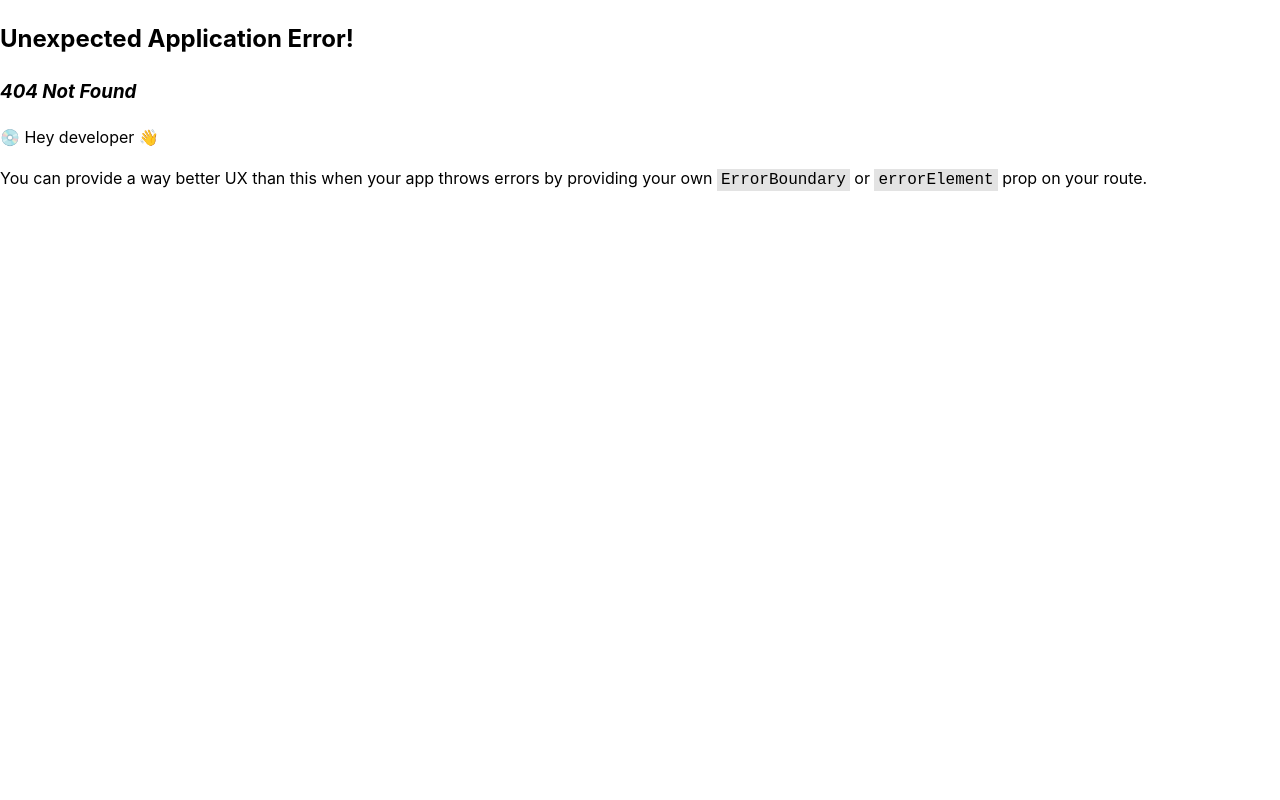
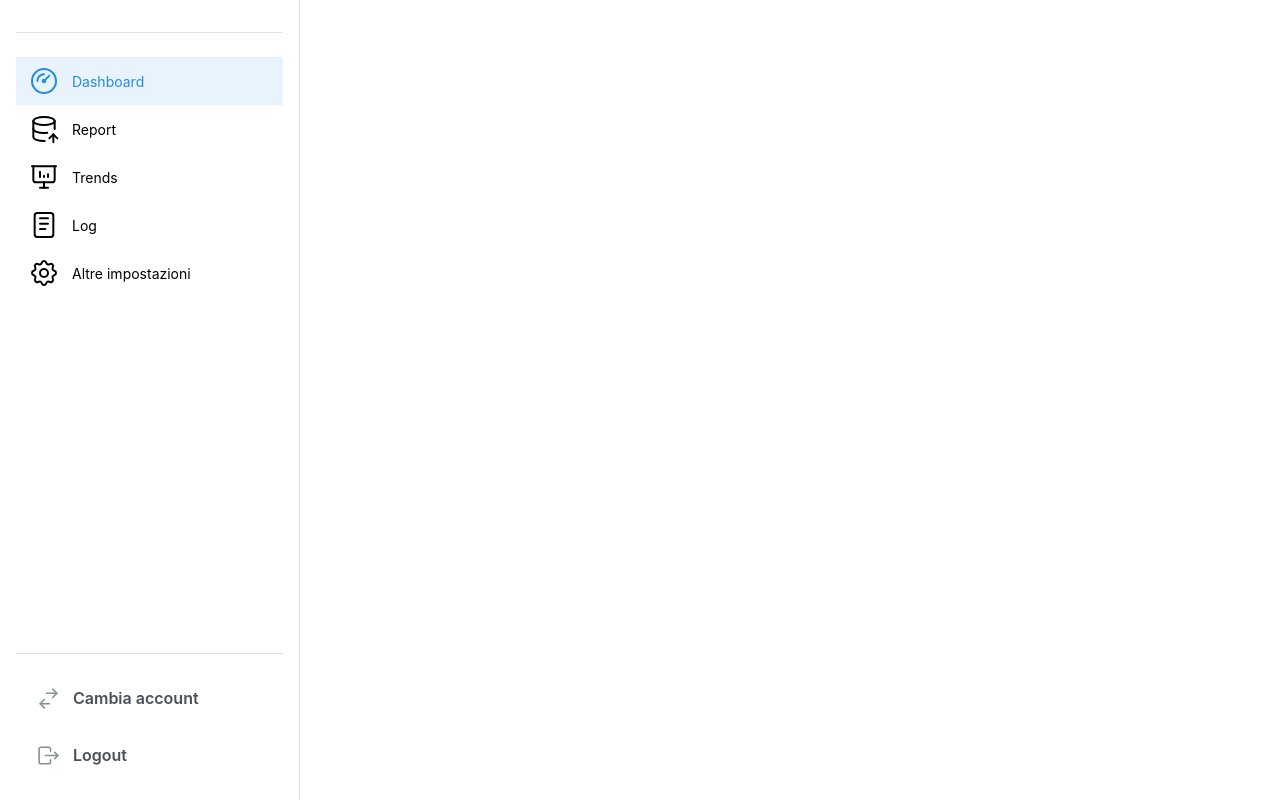
Before and after one commit to CoriMorini/CampiAgricoli_FrontEnd, a React (Vite) app: page /report in a window 1280 px wide. Before the commit this address had no page. Built offline with nearby package versions, Linux system fonts and the light colour scheme.

Commit message:
Add Report page and update Router and Navbar components

```diff
--- a/src/components/Navbar/Navbar.tsx
+++ b/src/components/Navbar/Navbar.tsx
@@ -1,5 +1,6 @@
 import { useState } from 'react';
 import { Group, Code } from '@mantine/core';
+import { NavLink } from '@mantine/core';
 import {
     IconGauge,
     IconPresentationAnalytics,
@@ -12,30 +13,26 @@ import {
 import classes from './Navbar.module.css';
 
 const data = [
-    { link: '', label: 'Dashboard', icon: IconGauge },
-    { link: '', label: 'Report', icon: IconDatabaseImport },
+    { link: '/home', label: 'Dashboard', icon: IconGauge },
+    { link: '/report', label: 'Report', icon: IconDatabaseImport },
     { link: '', label: 'Trends', icon: IconPresentationAnalytics },
     { link: '', label: 'Log', icon: IconNotes },
     { link: '', label: 'Altre impostazioni', icon: IconSettings },
 ];
 
 export function Navbar() {
-    const [active, setActive] = useState('Billing');
+    const [active, setActive] = useState(0);
 
-    const links = data.map((item) => (
-        <a
-            className={classes.link}
-            data-active={item.label === active || undefined}
+    const items = data.map((item, index) => (
+        <NavLink
             href={item.link}
             key={item.label}
-            onClick={(event) => {
-                event.preventDefault();
-                setActive(item.label);
-            }}
-        >
-            <item.icon className={classes.linkIcon} stroke={1.5} />
-            <span>{item.label}</span>
-        </a>
+            active={index === active}
+            label={item.label}
+            leftSection={<item.icon size="2rem" stroke={1.5} />}
+            onClick={() => setActive(index)}
+        />
+
     ));
 
     return (
@@ -43,11 +40,11 @@ export function Navbar() {
             <div className={classes.navbarMain}>
                 <Group className={classes.header} justify="space-between">
                 </Group>
-                {links}
+                {items}
             </div>
 
             <div className={classes.footer}>
-                <a href="#" className={classes.link} onClick={(event) => event.preventDefault()}>
+                <a href="/" className={classes.link} onClick={(event) => event.preventDefault()}>
                     <IconSwitchHorizontal className={classes.linkIcon} stroke={1.5} />
                     <span>Cambia account</span>
                 </a>
--- a/src/pages/Homepage/Homepage.tsx
+++ b/src/pages/Homepage/Homepage.tsx
@@ -7,6 +7,7 @@ import { StatsGrid } from '@/components/StatsGrid/StatsGrid';
 import { LineChart } from '@mantine/charts';
 import { Grid } from '@mantine/core';
 import { SimpleGrid } from '@mantine/core';
+import { Space } from '@mantine/core';
 
 const data = [
   { date: 'Jan', temperature: -25 },
@@ -57,9 +58,12 @@ export function HomePage() {
                 direction="row"
                 wrap="wrap"
               >
+                <Space h="xl" />
                 <StatsGrid />
+                <Space h="xl" />
                 <StatsControls />
                 <div style={{ width: '100%', maxWidth: '800px' }}>
+                  <Space h="xl" />
                   <LineChart
                     h={300}
                     data={data}
--- /dev/null
+++ b/src/pages/Report/Report.tsx
@@ -0,0 +1,25 @@
+import { IconCapsuleHorizontal } from '@tabler/icons-react';
+import { Flex } from '@mantine/core';
+import { Navbar } from '@/components/Navbar/Navbar';
+import { Grid } from '@mantine/core';
+
+export function Report() {
+  return (
+    <div>
+      <Grid overflow="hidden">
+        <Grid.Col span="content">
+          <Navbar />
+        </Grid.Col>
+        <Grid.Col span="auto">
+          <Flex
+            justify="center"
+            align="center"
+            style={{ width: '100%' }}
+          >
+
+          </Flex>
+        </Grid.Col>
+      </Grid>
+    </div>
+  );
+}
```
Also changed, not shown: src/Router.tsx (+6 -1 lines).
